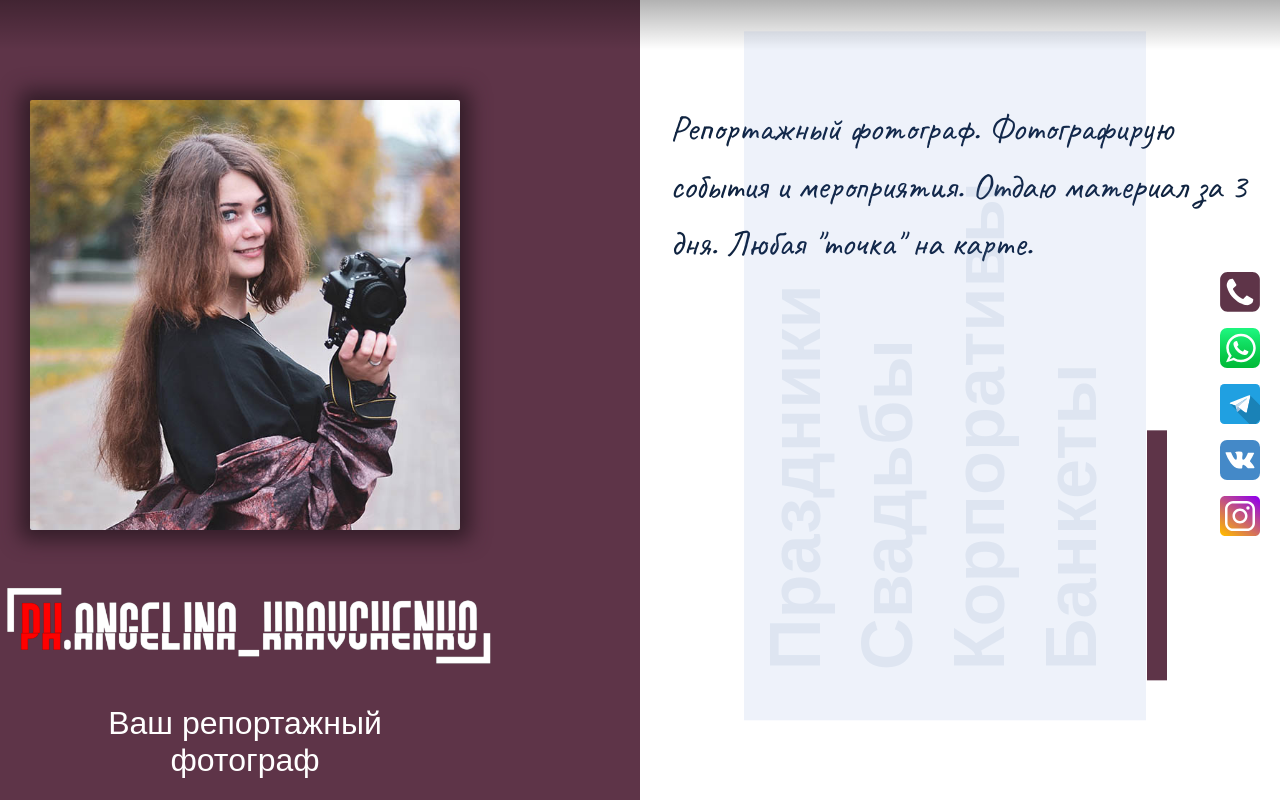
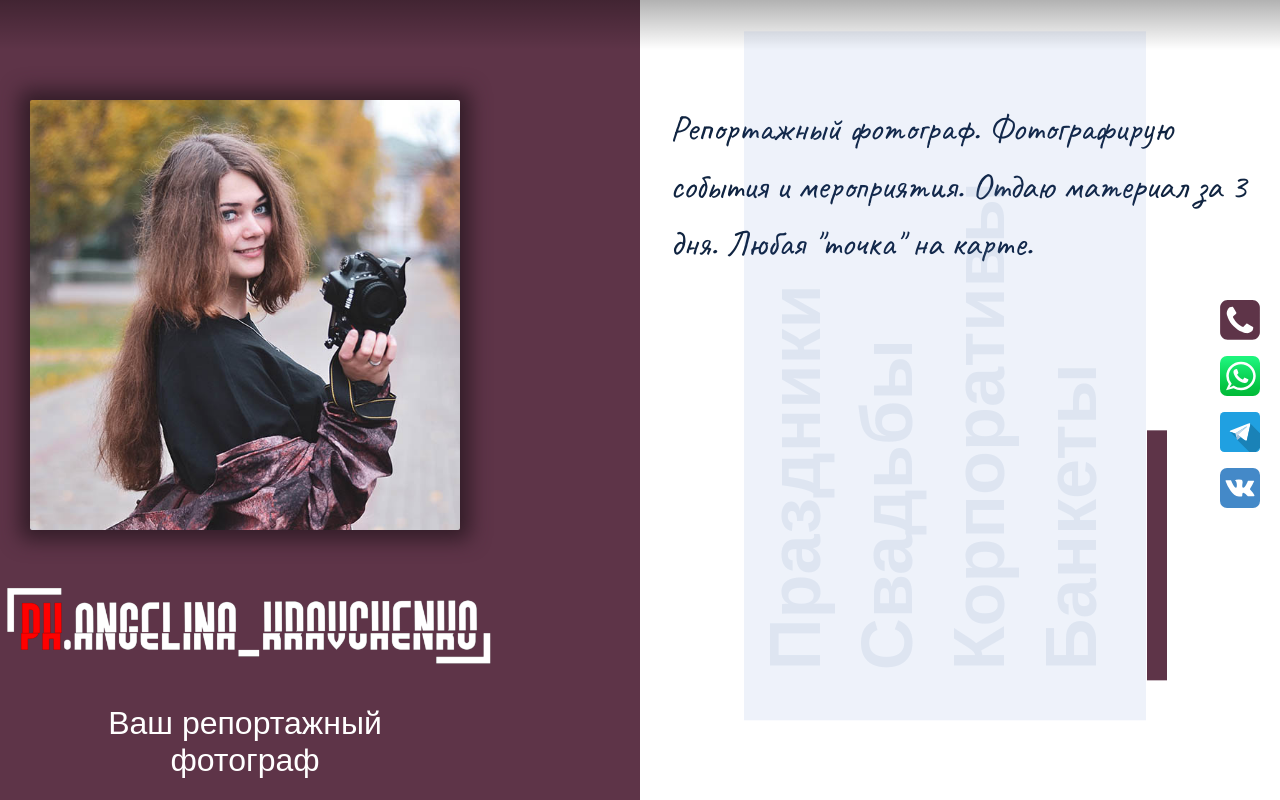
Before and after one commit to Kramskoy-v/photographer-angelina, a website: page app/index.html in a window 1280 px wide. Shown: the top 800 px of the page. Drawn offline with nearby package versions, Linux system fonts and the light colour scheme; a web font is replaced by a local one.

Commit message:
del insta

```diff
--- a/app/index.html
+++ b/app/index.html
@@ -260,9 +260,7 @@
 			<img src="icon/telegram_icon.svg" alt="Telegram" class="socialls__icon" title="Написать в Telegram"></a>
 		<a href="https://vk.com/ph.angelinakravchenko" class="socialls__link" target="_blank">
 			<img src="icon/vk_icon.svg" alt="vkontakte" class="socialls__icon" title="Открыть vkontakte"></a>
-		<a href="https://www.instagram.com/ph.angelina_kravchenko" class="socialls__link" target="_blank">
-			<img src="icon/instagram_icon.svg" alt="instagram" class="socialls__icon" title="Открыть Instagram"></a>
-	</div>
+		</div>
 	<script src="https://unpkg.com/swiper@7/swiper-bundle.min.js"></script>
 	<script src="js/main.min.js"></script>
 </body>
```
Also changed, not shown: dist/index.html.
